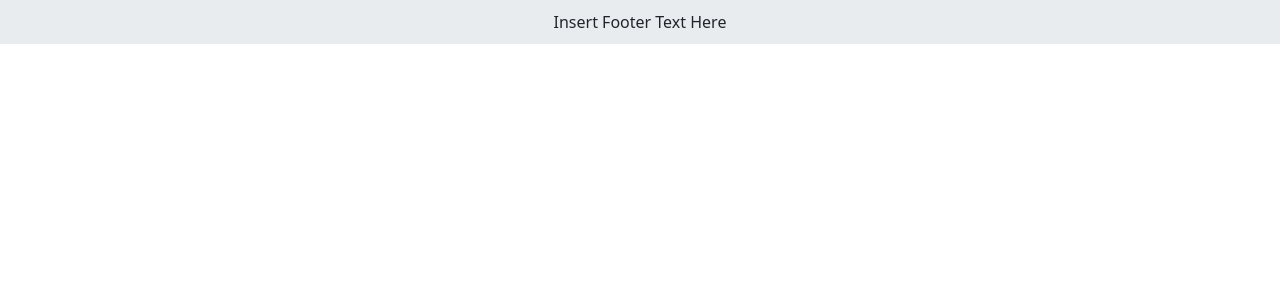
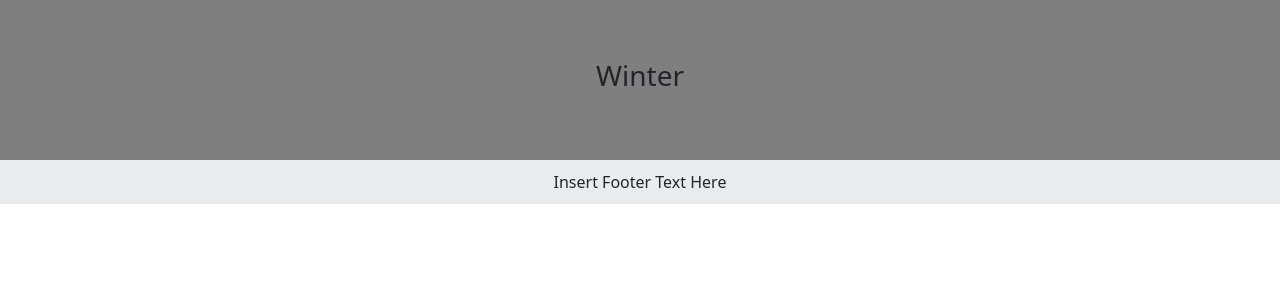
Before and after one commit to AlfredA93/recipe-repo-2, a Django app: page /seasons_winter/ in a window 1280 px wide. Shown: the part 116-416 px from the top of the page. Run offline with Django 3.2, Linux system fonts and the light colour scheme; data that the repository does not hold is empty; some libraries are stand-ins or nearby versions.

Commit message:
Add basic heading & custom styles-Seasons_winter.html

```diff
--- a/templates/seasons_winter.html
+++ b/templates/seasons_winter.html
@@ -13,6 +13,11 @@
 {% block content %}
 
     <!-- Hero Image and Season Text -->
+    <div class="seasons-bckgrnd col-12">
+        <div class="seasons-header col-12 d-flex justify-content-center align-items-center">
+            <h3 class="text-center text-align-center">Winter</h3>
+        </div>
+    </div>
 
     <!-- Recipes Section -->
     <div class="col-12 md-4">
```
